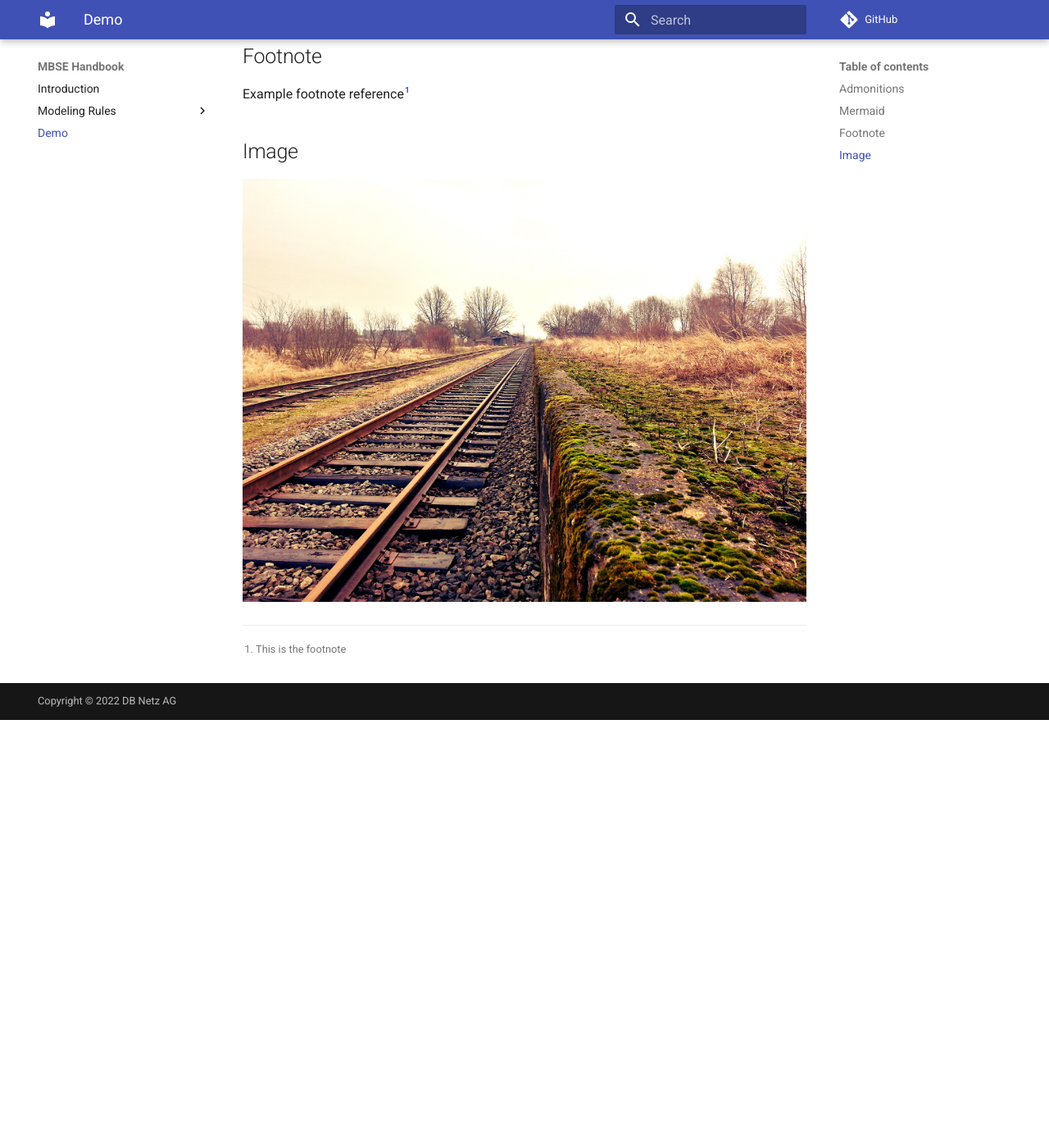
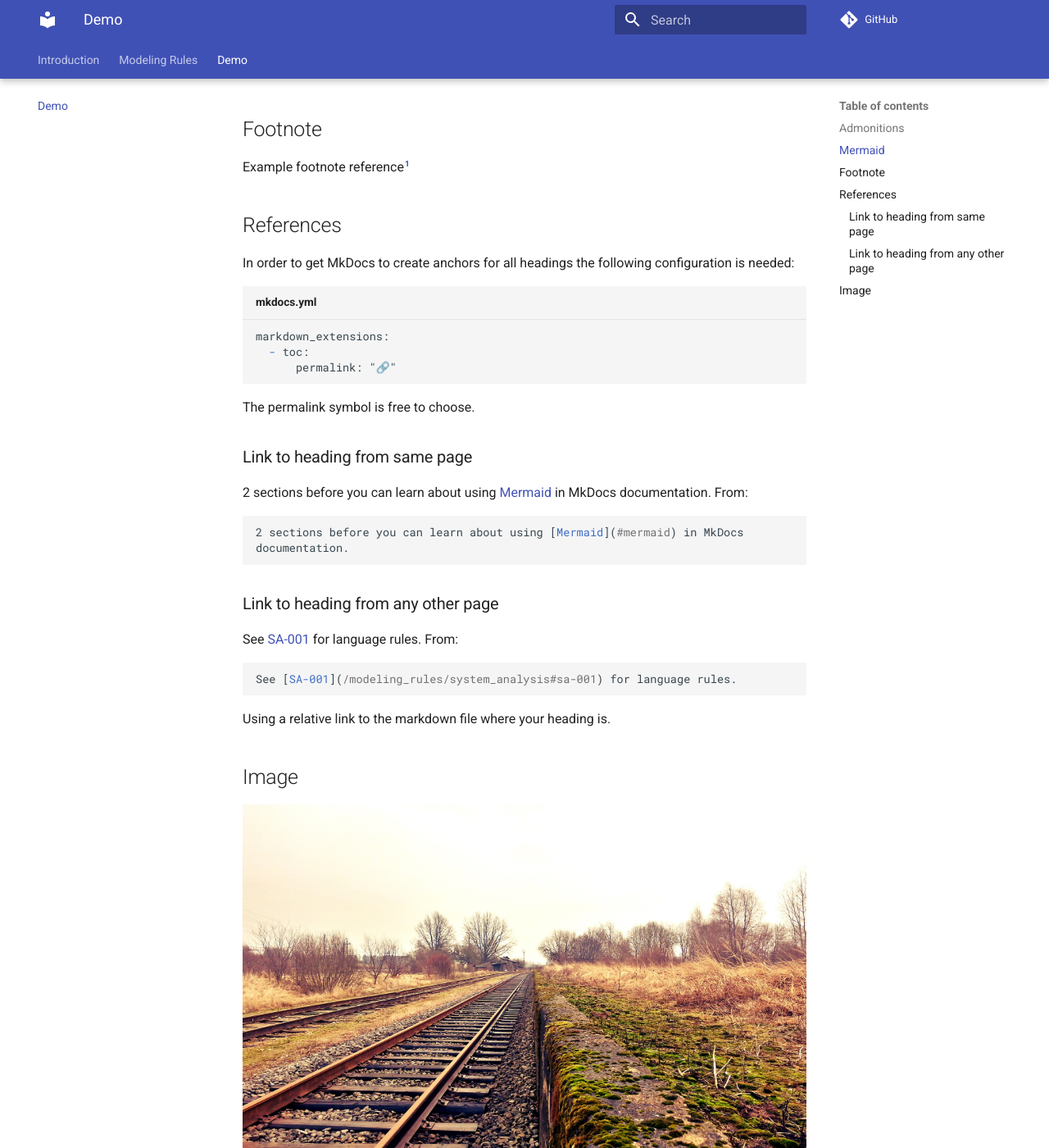
Before and after one commit to DSD-DBS/mbse-handbook, an MkDocs documentation site: the page built from docs/demo.md, in a window 1280 px wide and 1400 px high, scrolled down 1256 px. Shown: the whole window at 82% size. Built offline with MkDocs 1.6.1 and Material for MkDocs 9.7.7, drawn with Linux system fonts in a browser that asks for light colours; comment, search, counter and statistics services are not loaded; before the commit the page ends 2134 px from its top, so only the background shows below that.

Commit message:
docs: Add various features, `autorefs` plugin and demo referencing

````diff
--- a/docs/demo.md
+++ b/docs/demo.md
@@ -45,6 +45,40 @@ Example footnote reference[^1]
 
 [^1]: This is the footnote
 
+## References
+
+In order to get MkDocs to create anchors for all headings the following
+configuration is needed:
+
+``` md title="mkdocs.yml"
+markdown_extensions:
+  - toc:
+      permalink: "🔗"
+```
+
+The permalink symbol is free to choose.
+
+### Link to heading from same page
+
+2 sections before you can learn about using [Mermaid](#mermaid) in MkDocs
+documentation. From:
+
+``` md
+2 sections before you can learn about using [Mermaid](#mermaid) in MkDocs
+documentation.
+```
+
+### Link to heading from any other page
+
+See [SA-001](/modeling_rules/system_analysis#sa-001) for language rules.
+From:
+
+``` md
+See [SA-001](/modeling_rules/system_analysis#sa-001) for language rules.
+```
+
+Using a relative link to the markdown file where your heading is.
+
 ## Image
 
 ![Example image](example.jpg)
--- a/mkdocs.yml
+++ b/mkdocs.yml
@@ -4,14 +4,28 @@
 site_name: MBSE Handbook
 theme:
   name: material
+  features:
+    - navigation.instant
+    - navigation.tracking
+    - navigation.tabs
+    - navigation.tabs.sticky
+    - navigation.sections
+    - navigation.top
+    - content.code.annotate
+    - content.tooltips
+
 nav:
   - Introduction: index.md
   - Modeling Rules:
-    - System Analysis: modeling_rules/system_analysis.md
+      - System Analysis: modeling_rules/system_analysis.md
   - Demo: demo.md
 
 repo_url: https://github.com/DSD-DBS/capella-collab-manager-docs
 edit_uri: edit/main/docs
+
+plugins:
+  - search
+  - autorefs
 
 markdown_extensions:
   - meta
@@ -19,9 +33,9 @@ markdown_extensions:
   - pymdownx.details
   - pymdownx.superfences:
       custom_fences:
-          - name: mermaid
-            class: mermaid
-            format: !!python/name:pymdownx.superfences.fence_code_format
+        - name: mermaid
+          class: mermaid
+          format: !!python/name:pymdownx.superfences.fence_code_format
   - abbr
   - pymdownx.snippets
   - attr_list
@@ -32,6 +46,8 @@ markdown_extensions:
       emoji_index: !!python/name:materialx.emoji.twemoji
       emoji_generator: !!python/name:materialx.emoji.to_svg
   - footnotes
+  - toc:
+      permalink: "🔗"
 
 extra:
   generator: false
````
